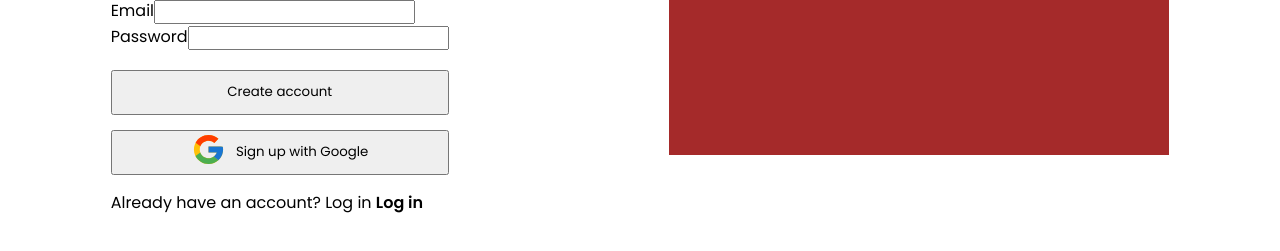
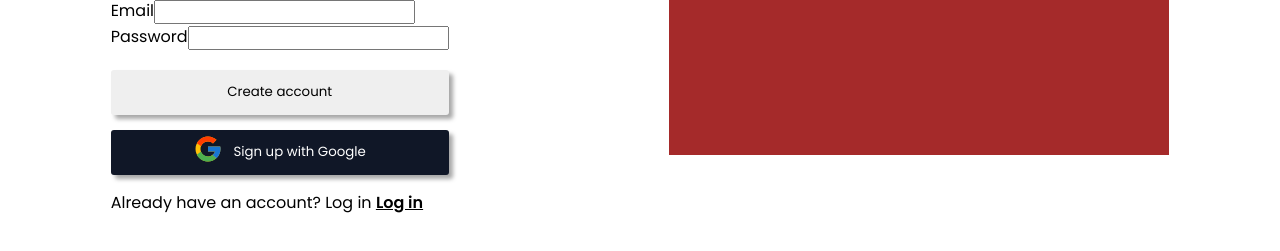
Before and after one commit to Leonardoaugusto77/login-screen-play-store-, a React (Vite) app: page / in a window 1280 px wide. Shown: the part 375-626 px from the top of the page. Built offline with nearby package versions, Linux system fonts and the light colour scheme.

Commit message:
feat(styled): adjust button style

```diff
--- a/src/App.jsx
+++ b/src/App.jsx
@@ -30,16 +30,24 @@ export default function App() {
                 <button>Create account</button>
               </div>
               <div className="sign_up_button">
-                <button>
+                <button id="btn_google_login">
                   <span style={{ marginRight: "5px" }}>
-                    <FcGoogle size={35} />
+                    <FcGoogle size={30} />
                   </span>
                   <span>Sign up with Google</span>
                 </button>
               </div>
               <div className="text_forgetPassword">
                 <p>
-                  Already have an account? Log in <strong>Log in</strong>
+                  Already have an account? Log in{" "}
+                  <strong
+                    style={{
+                      textDecoration: "underline",
+                      cursor: "pointer",
+                    }}
+                  >
+                    Log in
+                  </strong>
                 </p>
               </div>
             </div>
--- a/src/index.css
+++ b/src/index.css
@@ -65,6 +65,10 @@
   justify-content: center;
   align-items: center;
   margin-top: 20px;
+  border: none;
+  border-radius: 3px;
+  box-shadow: 4px 4px 4px 0px rgba(0, 0, 0, 0.35);
+  cursor: pointer;
 }
 
 .sign_up_button {
@@ -79,8 +83,18 @@
   justify-content: center;
   align-items: center;
   margin-top: 15px;
+  border: none;
+  border-radius: 3px;
+  box-shadow: 4px 4px 4px 0px rgba(0, 0, 0, 0.35);
+  cursor: pointer;
 }
 
+#btn_google_login {
+  background-color: #101727;
+  color: #fff;
+  border: none;
+  border-radius: 3px;
+}
 .sign_up_button button span:last-child {
   margin-left: 5px;
 }
```
